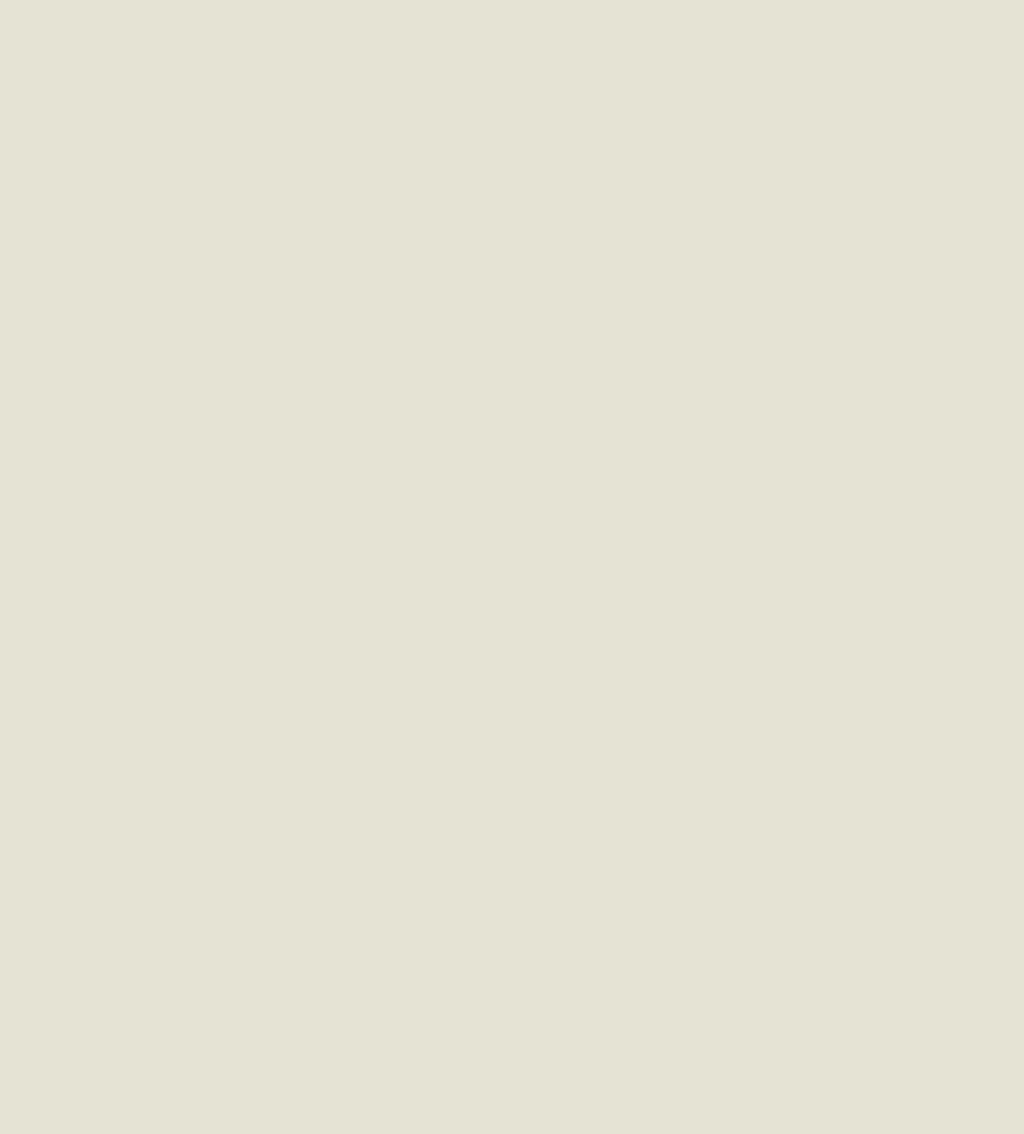
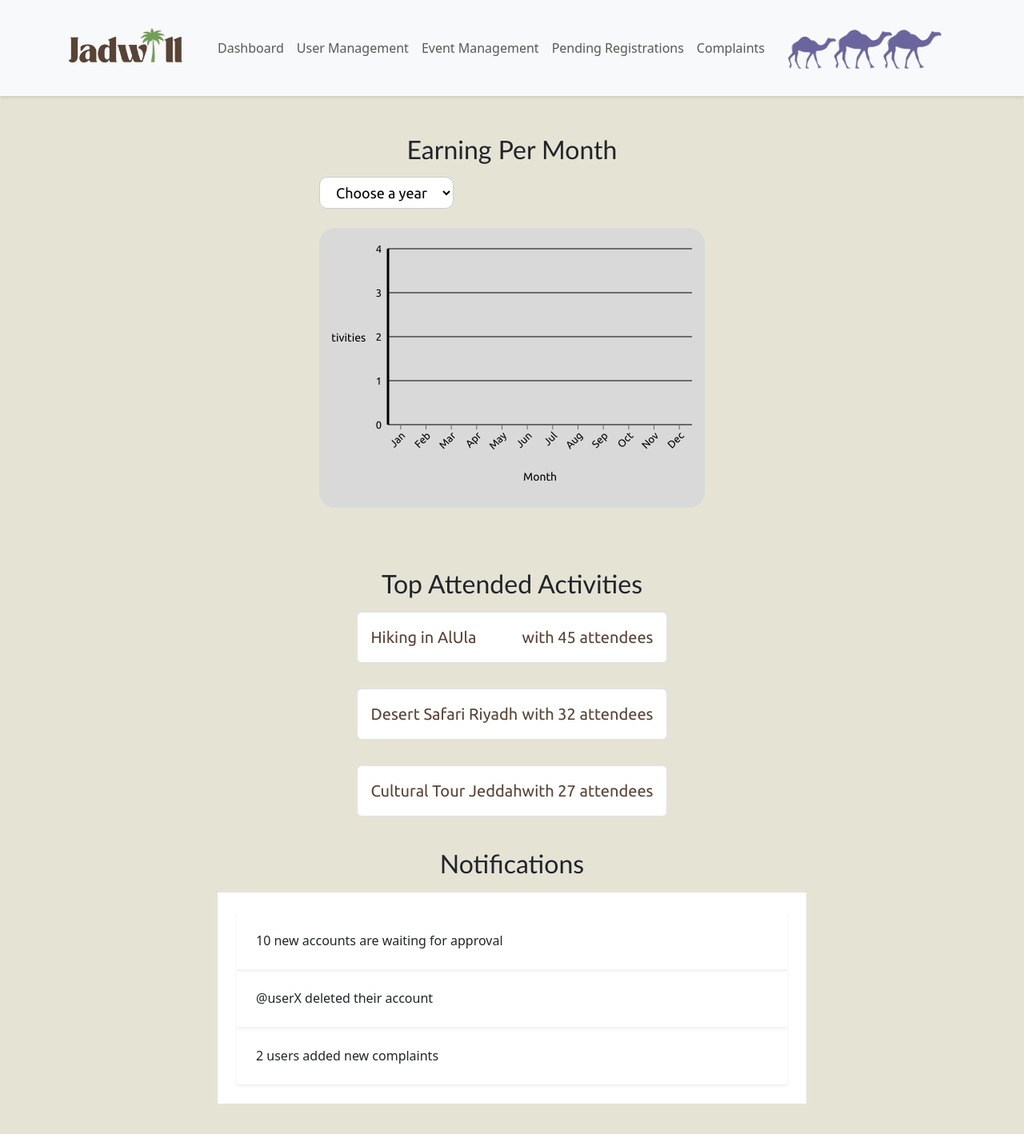
Before and after one commit to SarahAlabkari/SWE363_Project, a React (Create React App) app: page /AdminDashboard in a window 1280 px wide. Before the commit this address had no page. Shown: the top 1418 px of the page at 80% size. Before the commit the page ends 800 px from the top, so only its background shows below. Built offline with nearby package versions, Linux system fonts and the light colour scheme.

Commit message:
feat: add admin dashboard

```diff
--- a/src/App.js
+++ b/src/App.js
@@ -41,6 +41,7 @@ import EventDetail from './pages/EventDetail';
 import CreateEvent from './pages/CreateEvent';
 import ActivityDetails from './pages/ActivityDatails';
 import TourDetails from './pages/TourDetails';
+import AdminDashboard from './pages/AdminDashboard';
 
 function App() {
   const location = useLocation();
@@ -86,6 +87,7 @@ function App() {
         <Route path="/eventshistory" element={<EventsHistory />} />
         <Route path="/events-history/:eventId" element={<EventDetails />} />
         <Route path="/pending-registrations" element={<PendingRegistrations />} />
+        <Route path="/AdminDashboard" element={<AdminDashboard />} />
       </Routes>
     </div>
   );
--- /dev/null
+++ b/src/components/ActivitiesPerMonth.jsx
@@ -0,0 +1,111 @@
+// Path: src/components/ActivitiesPerMonth.jsx
+
+import React, { useState } from 'react';
+import {
+  BarChart,
+  Bar,
+  XAxis,
+  YAxis,
+  CartesianGrid,
+  Tooltip,
+  ResponsiveContainer,
+  Label,
+} from 'recharts';
+import './EarningPerMonth.css'; // Reuse styles for consistency
+
+const mockActivityData = {
+  2022: [22, 27, 31, 30, 28, 26, 24, 20, 25, 23, 21, 19],
+  2023: [15, 18, 21, 25, 27, 22, 19, 24, 29, 20, 18, 16],
+  2024: [10, 12, 14, 18, 22, 30, 28, 27, 26, 25, 23, 20],
+  2025: [17, 19, 22, 20, 0, 0, 0, 0, 0, 0, 0, 0],
+};
+
+const months = [
+  'Jan', 'Feb', 'Mar', 'Apr', 'May', 'Jun',
+  'Jul', 'Aug', 'Sep', 'Oct', 'Nov', 'Dec'
+];
+
+const ActivitiesPerMonth = () => {
+  const availableYears = Object.keys(mockActivityData);
+  const [selectedYear, setSelectedYear] = useState('');
+
+  const activities = mockActivityData[selectedYear] || new Array(12).fill(0);
+
+  const chartData = months.map((month, index) => ({
+    month,
+    activityCount: activities[index],
+  }));
+
+  return (
+    <div className="earning-container">
+      <div className="year-dropdown-centered">
+        <select
+          value={selectedYear}
+          onChange={(e) => setSelectedYear(e.target.value)}
+          className="year-select-bw"
+        >
+          <option value="">Choose a year</option>
+          {availableYears.map((year) => (
+            <option key={year} value={year}>{year}</option>
+          ))}
+        </select>
+      </div>
+
+      <div className="chart-wrapper">
+        <ResponsiveContainer width="100%" height={300}>
+          <BarChart
+            data={chartData}
+            barCategoryGap="25%"
+            margin={{ top: 10, right: 0, left: 10, bottom: 40 }}
+          >
+            <CartesianGrid vertical={false} stroke="#000" strokeWidth={1} />
+            <XAxis
+              dataKey="month"
+              tick={{ fontSize: 13, fontFamily: 'Ubuntu', fill: '#000' }}
+              angle={-45}
+              textAnchor="end"
+              interval={0}
+            >
+              <Label
+                value="Month"
+                offset={30}
+                position="bottom"
+                style={{ fill: '#000', fontFamily: 'Ubuntu', fontSize: 14 }}
+              />
+            </XAxis>
+            <YAxis
+              axisLine={{ stroke: '#000', strokeWidth: 3 }}
+              tick={{ fontSize: 13, fill: '#000' }}
+              tickLine={false}
+              tickFormatter={(value) => `${value}`}
+            >
+              <Label
+                value="Activities"
+                position="bottom"
+                offset={-114}
+                dx={-27}
+                style={{
+                  fill: '#000',
+                  fontFamily: 'Ubuntu',
+                  fontSize: 14,
+                  textAnchor: 'middle'
+                }}
+              />
+            </YAxis>
+            <Tooltip
+              wrapperStyle={{ fontSize: '13px', fontFamily: 'Ubuntu' }}
+              formatter={(value) => [`${value} activities`, 'Count']}
+            />
+            <Bar
+              dataKey="activityCount"
+              fill="#000"
+              radius={[0, 0, 0, 0]}
+            />
+          </BarChart>
+        </ResponsiveContainer>
+      </div>
+    </div>
+  );
+};
+
+export default ActivitiesPerMonth;
--- /dev/null
+++ b/src/components/AdminTopActivities.jsx
@@ -0,0 +1,40 @@
+import React, { useState, useEffect } from 'react';
+
+const AdminTopActivities = () => {
+  const [topActivities, setTopActivities] = useState([]);
+
+  // Simulated data fetch (replace with real API call later)
+  useEffect(() => {
+    const mockActivities = [
+      { name: 'Hiking in AlUla', attendees: 45 },
+      { name: 'Desert Safari Riyadh', attendees: 32 },
+      { name: 'Cultural Tour Jeddah', attendees: 27 },
+    ];
+
+    setTopActivities(mockActivities);
+  }, []);
+
+  if (!topActivities.length) {
+    return <div>Loading...</div>;
+  }
+
+  return (
+    <div className="d-flex flex-column gap-3">
+      {topActivities.map((activity, index) => (
+        <div
+        key={index}
+        className="rounded border p-3 mb-3 d-flex justify-content-between bg-white"
+        style={{
+            width: '100%',
+            maxWidth: '25rem',
+        }}
+        >
+        <p className="mb-0">{activity.name}</p>
+        <p className="mb-0">with {activity.attendees} attendees</p>
+        </div>
+      ))}
+    </div>
+  );
+};
+
+export default AdminTopActivities;
--- /dev/null
+++ b/src/components/Notification.jsx
@@ -0,0 +1,26 @@
+import React from "react";
+
+const Notifications = () => {
+  const sampleNotifications = [
+    "10 new accounts are waiting for approval",
+    "@userX deleted their account",
+    "2 users added new complaints",
+  ];
+
+  return (
+    <div className="rounded-2xl shadow-md p-4 bg-white w-100">
+      <div className="space-y-3">
+        {sampleNotifications.map((note, index) => (
+          <div
+            key={index}
+            className="bg-gray-100 hover:bg-gray-200 transition-colors p-4 rounded-lg text-sm text-gray-700 shadow-sm"
+          >
+            {note}
+          </div>
+        ))}
+      </div>
+    </div>
+  );
+};
+
+export default Notifications;
--- /dev/null
+++ b/src/pages/AdminDashboard.jsx
@@ -0,0 +1,43 @@
+import React from "react";
+import AdminMenuBar from "../components/AdminMenuBar";
+import AdminTopActivities from "../components/AdminTopActivities";
+import Notifications from "../components/Notification";
+import ActivitiesPerMonth from "../components/ActivitiesPerMonth";
+
+const AdminDashboard = () => {
+  return (
+    <div className="min-h-screen text-gray-800">
+      {/* Top Navigation */}
+      <AdminMenuBar />
+
+      {/* Main content */}
+      <main className="py-5">
+        <div className="container">
+          {/* Row 1: Activities Per Month + Top Activities */}
+          <div className="row justify-content-center g-4 mb-4">
+            <div className="col-md-6">
+              <h2 className="text-center mb-3">Earning Per Month</h2>
+              <ActivitiesPerMonth />
+            </div>
+            <div className="col-md-6">
+              <h2 className="text-center mb-3">Top Attended Activities</h2>
+              <div className="d-flex justify-content-center">
+                <AdminTopActivities />
+              </div>
+            </div>
+          </div>
+
+          {/* Row 2: Notifications */}
+          <div className="row justify-content-center">
+            <div className="col-md-10 col-lg-8">
+              <h2 className="text-center mb-3">Notifications</h2>
+              <Notifications />
+            </div>
+          </div>
+        </div>
+      </main>
+    </div>
+  );
+};
+
+export default AdminDashboard;
```
Also changed, not shown: src/pages/GuideDashboard.jsx (indentation only).
